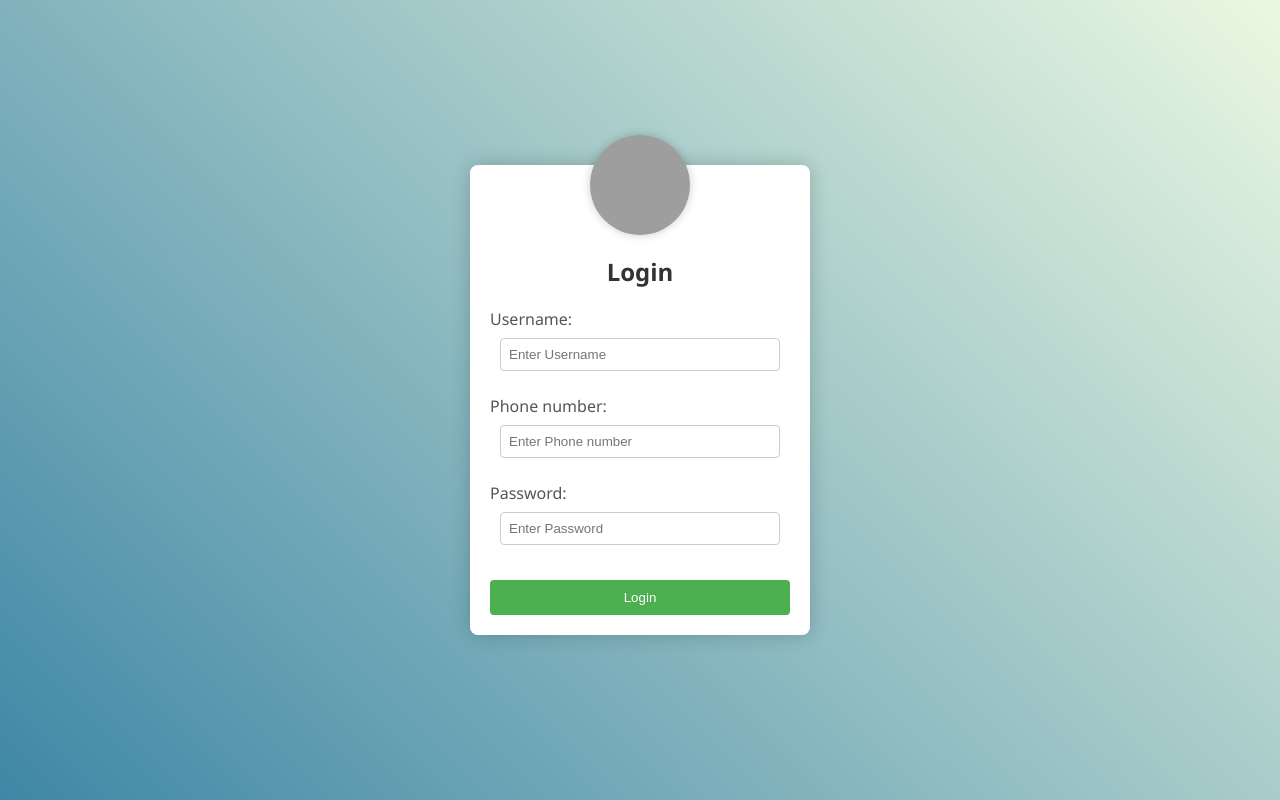
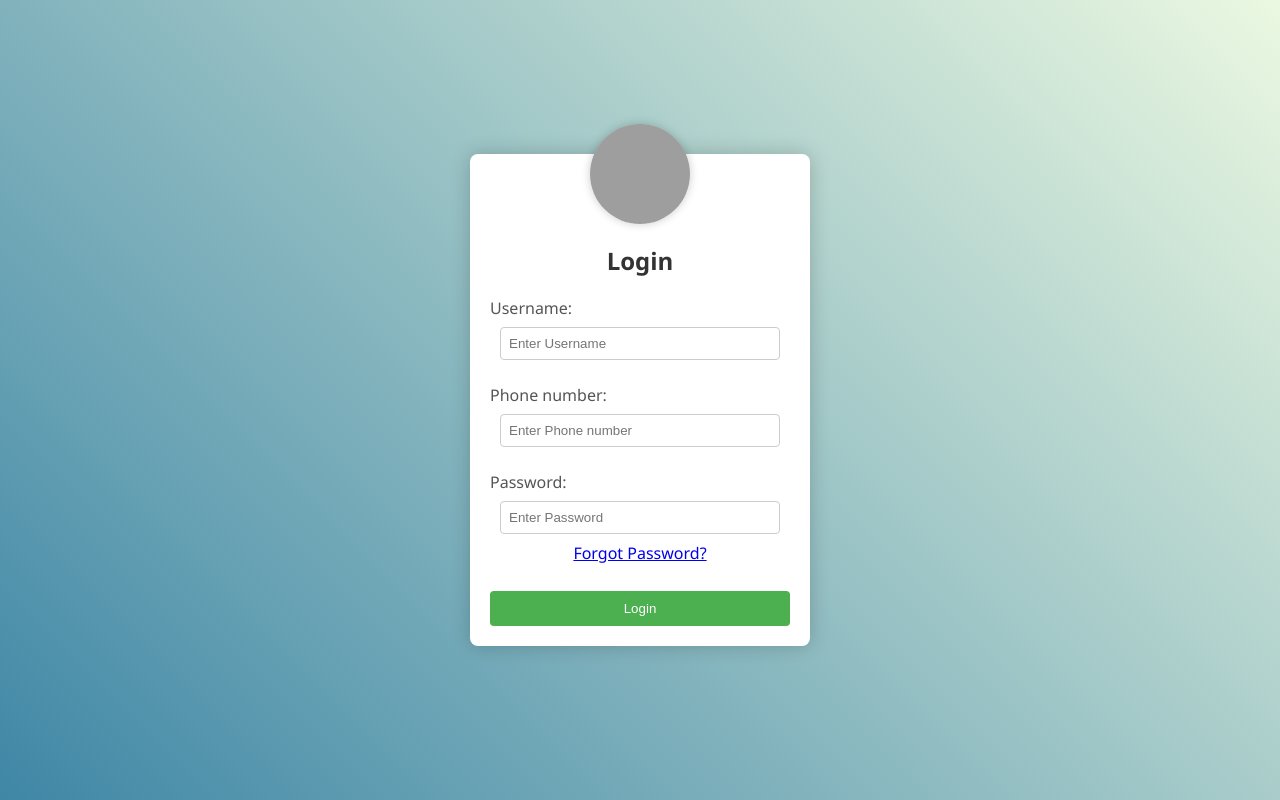
Before and after one commit to Buvan4422/KhetSeGhar, a plain HTML site: page farmer_login.html in a window 1280 px wide. Drawn offline with Linux system fonts and the light colour scheme; grey boxes are pictures that could not be loaded.

Commit message:
Update farmer_login.html

```diff
--- a/farmer_login.html
+++ b/farmer_login.html
@@ -136,7 +136,8 @@
         <input type="tel" id="phone" name="phone" placeholder="Enter Phone number" required>
 
         <label for="password">Password:</label>
-        <input type="password" placeholder="Enter Password" id="password" name= "password" required/><br><br>
+        <input type="password" placeholder="Enter Password" id="password" name= "password" required/>
+        <a href="#" class="forgot-password">Forgot Password?</a><br><br>
 
         <button type="submit" style="margin-top: 5px;">Login</button>
     </form>
```
